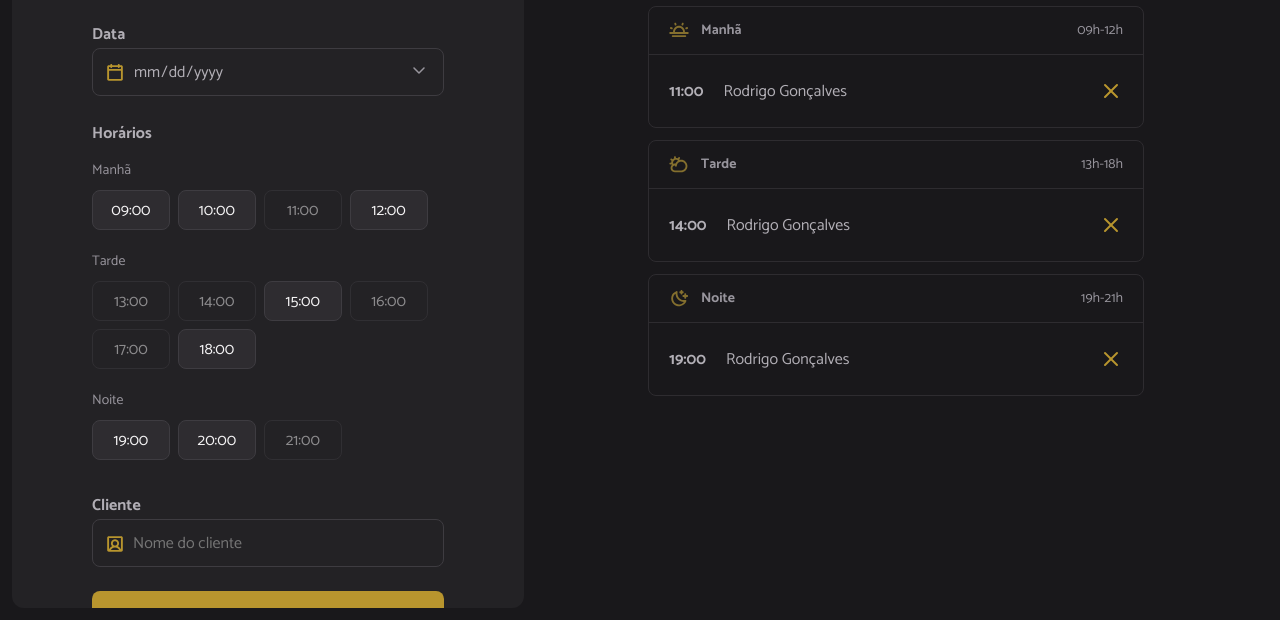
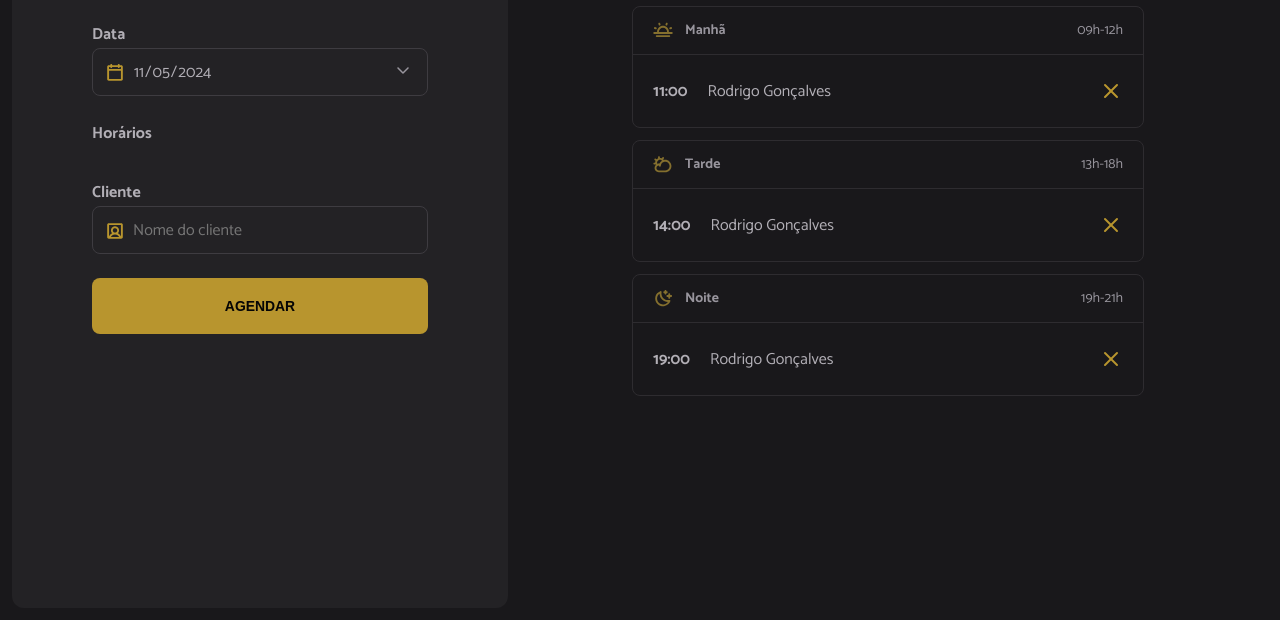
Before and after one commit to arturtinoco/hairday, a website built with webpack: page index.html in a window 1280 px wide. Shown: the part 180-800 px from the top of the page. Built offline with nearby package versions, Linux system fonts and the light colour scheme.

Commit message:
Add submit rules and format regarding date/time

```diff
--- a/index.html
+++ b/index.html
@@ -36,68 +36,26 @@
 
         <span class="label">Horários</span>
         <ul id="hours" class="hours" aria-label="Horários disponíveis de manhã">
-          <!-- Exemplo: Manhã -->
+          <!-- Exemplo: Manhã
           <li data-period="morning" class="hour-period">Manhã</li>
           <li data-period="morning" value="09:00" class="hour hour-available">
             09:00
-          </li>
-          <li data-period="morning" value="10:00" class="hour hour-available">
-            10:00
-          </li>
-          <li data-period="morning" value="11:00" class="hour hour-unavailable">
-            11:00
-          </li>
-          <li data-period="morning" value="12:00" class="hour hour-available">
-            12:00
-          </li>
-          <!-- Exemplo: Tarde  -->
-          <li data-period="morning" class="hour-period">Tarde</li>
+          </li> -->
+          <!-- Exemplo: Tarde
+          <li data-period="afternoon" class="hour-period">Tarde</li>
           <li
             data-period="afternoon"
             value="13:00"
             class="hour hour-unavailable"
           >
             13:00
-          </li>
-          <li
-            data-period="afternoon"
-            value="14:00"
-            class="hour hour-unavailable"
-          >
-            14:00
-          </li>
-          <li data-period="afternoon" value="15:00" class="hour hour-available">
-            15:00
-          </li>
-          <li
-            data-period="afternoon"
-            value="16:00"
-            class="hour hour-unavailable"
-          >
-            16:00
-          </li>
-          <li
-            data-period="afternoon"
-            value="17:00"
-            class="hour hour-unavailable"
-          >
-            17:00
-          </li>
-          <li data-period="afternoon" value="18:00" class="hour hour-available">
-            18:00
-          </li>
-          <!-- Exemplo: Noite -->
-          <li data-period="morning" class="hour-period">Noite</li>
+          </li> -->
+          <!-- Exemplo: Noite
+          <li data-period="night" class="hour-period">Noite</li>
 
           <li data-period="night" value="19:00" class="hour hour-available">
             19:00
-          </li>
-          <li data-period="night" value="20:00" class="hour hour-available">
-            20:00
-          </li>
-          <li data-period="night" value="21:00" class="hour hour-unavailable">
-            21:00
-          </li>
+          </li> -->
         </ul>
 
         <label for="client" class="label">Cliente</label>
--- a/src/main.js
+++ b/src/main.js
@@ -7,3 +7,6 @@ import "./libs/dayjs.js"
 import "./styles/global.css"
 import "./styles/form.css"
 import "./styles/schedule.css"
+
+// JS
+import "./modules/form/submit.js"
--- /dev/null
+++ b/src/modules/form/submit.js
@@ -0,0 +1,18 @@
+import dayjs from "dayjs"
+
+const form = document.querySelector("form")
+const selectedDate = document.getElementById("date")
+
+// Data atual para formatar o input
+const inputToday = dayjs(new Date()).format("YYYY-MM-DD")
+
+// Carrega a data atual e define a data mínima como sendo a data atual.
+selectedDate.value = inputToday
+selectedDate.min = inputToday
+
+form.onsubmit = (event) => {
+    // Previne o comportamento padrão de carregar a página.
+    event.preventDefault()
+
+    console.log("ENVIADO!")
+}
```
